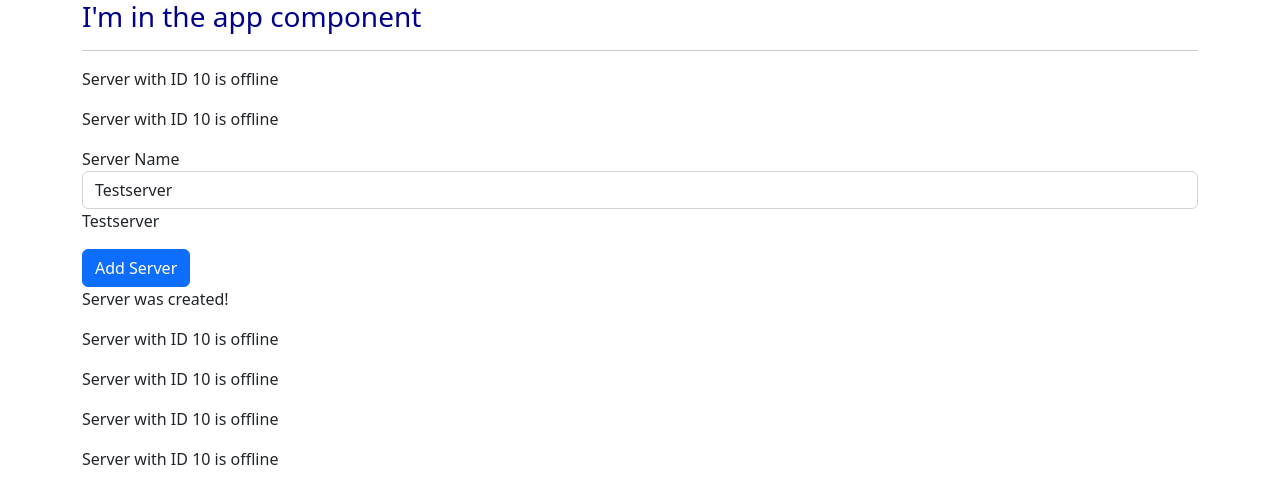
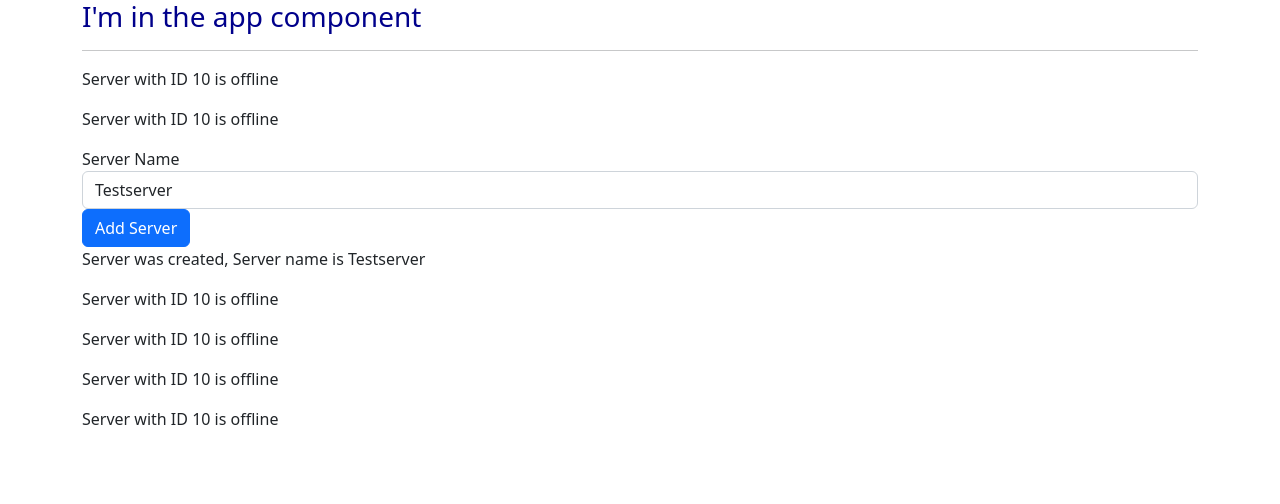
Before and after one commit to Practical-Angular/Angular-Tute-1, an Angular app: page / in a window 1280 px wide. Both pictures are taken after a click on the button "Add Server". Shown: the top 504 px of the page. Built offline with nearby package versions, Linux system fonts and the light colour scheme.

Commit message:
Using ngIf to output data conditionally

```diff
--- a/src/app/servers/servers.component.html
+++ b/src/app/servers/servers.component.html
@@ -3,11 +3,12 @@
 
 <input id="serverName" type="text" class="form-control" [(ngModel)]="serverName">
 
-<p>{{serverName}}</p>
+<!-- <p>{{serverName}}</p> -->
 
 <button class="btn btn-primary" [disabled]="!allowNewServer" (click)="onCreateServer()">Add Server</button>
 <!-- <p>{{allowNewServer}}</p> -->
 <!-- <p [innerText]="allowNewServer"></p> -->
-<p>{{serverCreationStatus}}</p>
+<!-- <p>{{serverCreationStatus}}</p> -->
+<p *ngIf="serverCreated">Server was created, Server name is {{serverName}}</p>
 <app-server></app-server>
 <app-server></app-server>
--- a/src/app/servers/servers.component.ts
+++ b/src/app/servers/servers.component.ts
@@ -9,6 +9,7 @@
     allowNewServer = false;
     serverCreationStatus = 'No server was created!';
     serverName = 'Testserver';
+    serverCreated = false;
     constructor() {
       setTimeout(() => {
         this.allowNewServer = true;
@@ -20,7 +21,8 @@
     }
 
     onCreateServer() {
-      this.serverCreationStatus = 'Server was created!';
+      this.serverCreated = true;
+      this.serverCreationStatus = 'Server was created! Server Name: ' + this.serverName;
     }
 
     onUpdateServerName(event: Event) {
```
